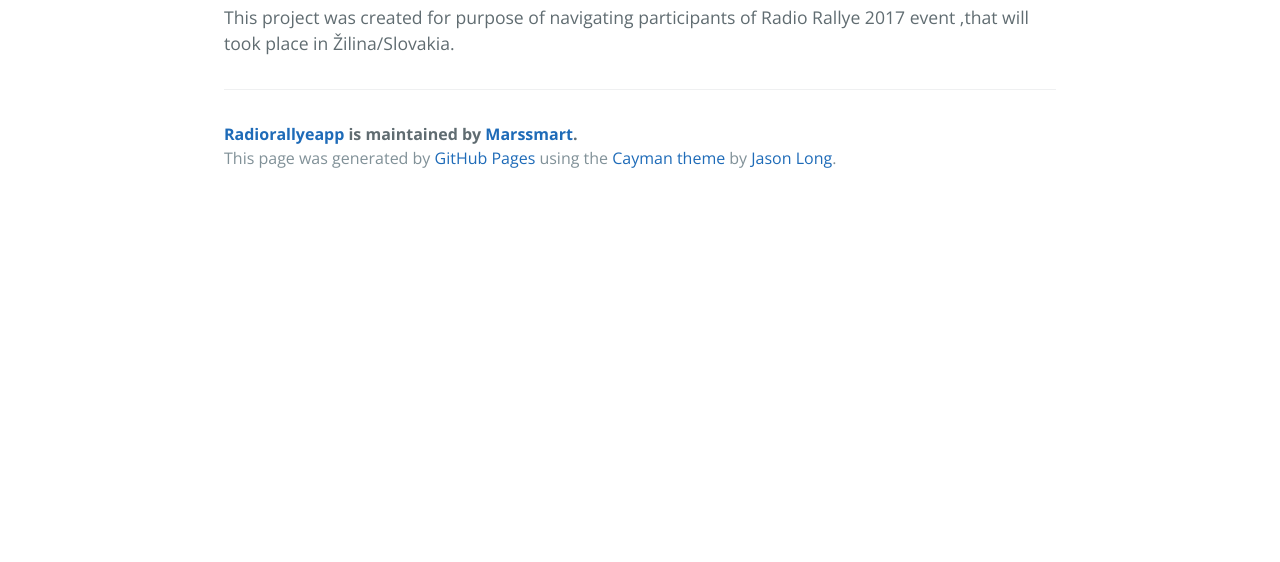
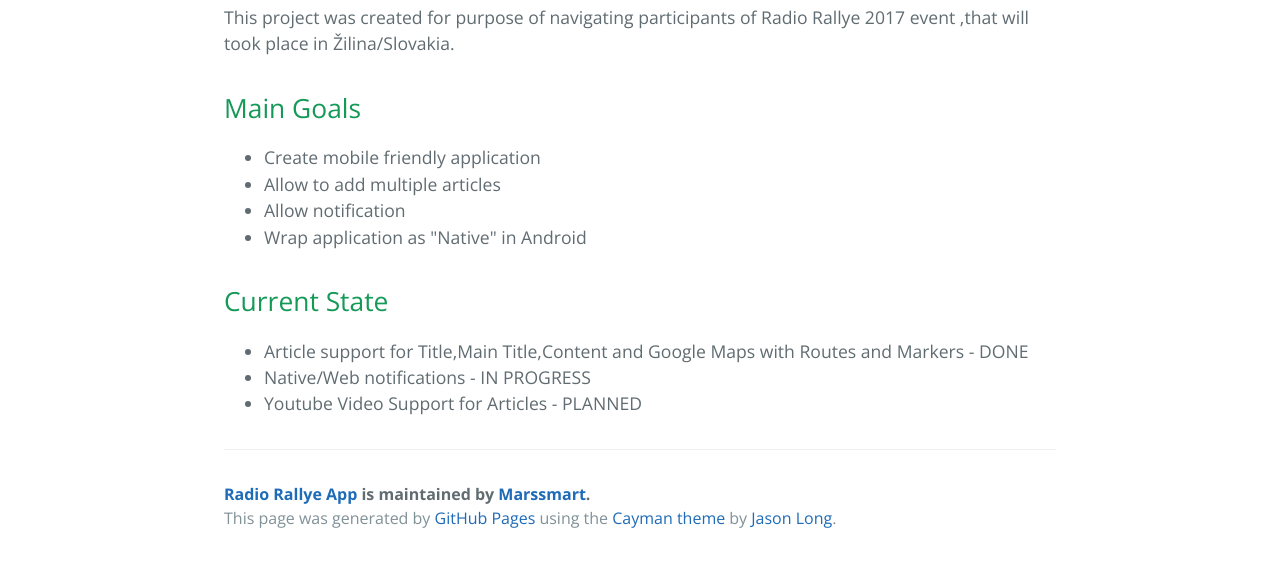
Before and after one commit to Marssmart/rr-app, a plain HTML site: page index.html in a window 1280 px wide. Shown: the part 481-1043 px from the top of the page. Before the commit the page ends 800 px from the top, so only its background shows below. Drawn offline with nearby package versions, Linux system fonts and the light colour scheme.

Commit message:
Create gh-pages branch via GitHub

```diff
--- a/index.html
+++ b/index.html
@@ -2,7 +2,7 @@
 <html lang="en-us">
   <head>
     <meta charset="UTF-8">
-    <title>Radiorallyeapp by Marssmart</title>
+    <title>Radio Rallye App by Marssmart</title>
     <meta name="viewport" content="width=device-width, initial-scale=1">
     <link rel="stylesheet" type="text/css" href="stylesheets/normalize.css" media="screen">
     <link href='https://fonts.googleapis.com/css?family=Open+Sans:400,700' rel='stylesheet' type='text/css'>
@@ -11,7 +11,7 @@
   </head>
   <body>
     <section class="page-header">
-      <h1 class="project-name">Radiorallyeapp</h1>
+      <h1 class="project-name">Radio Rallye App</h1>
       <h2 class="project-tagline">Navigation App for participants on Radio Rallye 2017 event</h2>
       <a href="https://github.com/Marssmart/RadioRallyeApp" class="btn">View on GitHub</a>
       <a href="https://github.com/Marssmart/RadioRallyeApp/zipball/master" class="btn">Download .zip</a>
@@ -24,8 +24,27 @@
 
 <p>This project was created for purpose of navigating participants of Radio Rallye 2017 event ,that will took place in Žilina/Slovakia.</p>
 
+<h2>
+<a id="main-goals" class="anchor" href="#main-goals" aria-hidden="true"><span aria-hidden="true" class="octicon octicon-link"></span></a>Main Goals</h2>
+
+<ul>
+<li>Create mobile friendly application</li>
+<li>Allow to add multiple articles</li>
+<li>Allow notification</li>
+<li>Wrap application as "Native" in Android</li>
+</ul>
+
+<h2>
+<a id="current-state" class="anchor" href="#current-state" aria-hidden="true"><span aria-hidden="true" class="octicon octicon-link"></span></a>Current State</h2>
+
+<ul>
+<li>Article support for Title,Main Title,Content and Google Maps with Routes and Markers - DONE</li>
+<li>Native/Web notifications - IN PROGRESS</li>
+<li>Youtube Video Support for Articles - PLANNED</li>
+</ul>
+
       <footer class="site-footer">
-        <span class="site-footer-owner"><a href="https://github.com/Marssmart/RadioRallyeApp">Radiorallyeapp</a> is maintained by <a href="https://github.com/Marssmart">Marssmart</a>.</span>
+        <span class="site-footer-owner"><a href="https://github.com/Marssmart/RadioRallyeApp">Radio Rallye App</a> is maintained by <a href="https://github.com/Marssmart">Marssmart</a>.</span>
 
         <span class="site-footer-credits">This page was generated by <a href="https://pages.github.com">GitHub Pages</a> using the <a href="https://github.com/jasonlong/cayman-theme">Cayman theme</a> by <a href="https://twitter.com/jasonlong">Jason Long</a>.</span>
       </footer>
--- a/params.json
+++ b/params.json
@@ -1,6 +1,6 @@
 {
-  "name": "Radiorallyeapp",
+  "name": "Radio Rallye App",
   "tagline": "Navigation App for participants on Radio Rallye 2017 event",
-  "body": "# Radio Rallye App\r\n\r\nThis project was created for purpose of navigating participants of Radio Rallye 2017 event ,that will took place in Žilina/Slovakia.\r\n\r\n",
+  "body": "# Radio Rallye App\r\n\r\nThis project was created for purpose of navigating participants of Radio Rallye 2017 event ,that will took place in Žilina/Slovakia.\r\n\r\n## Main Goals\r\n* Create mobile friendly application\r\n* Allow to add multiple articles\r\n* Allow notification\r\n* Wrap application as \"Native\" in Android\r\n\r\n## Current State\r\n* Article support for Title,Main Title,Content and Google Maps with Routes and Markers - DONE\r\n* Native/Web notifications - IN PROGRESS\r\n* Youtube Video Support for Articles - PLANNED\r\n\r\n\r\n\r\n",
   "note": "Don't delete this file! It's used internally to help with page regeneration."
 }
```
